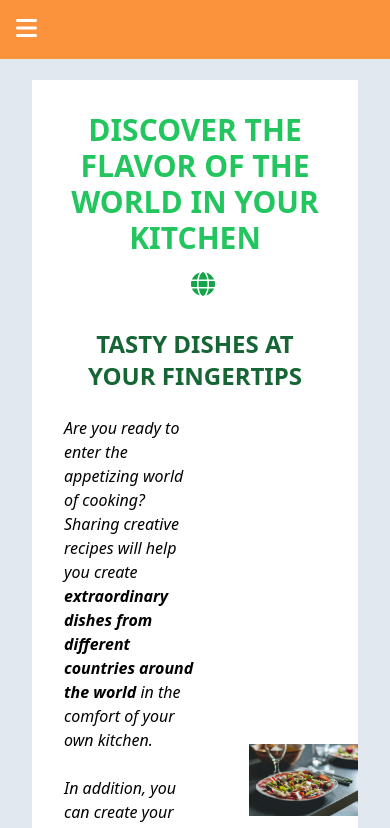
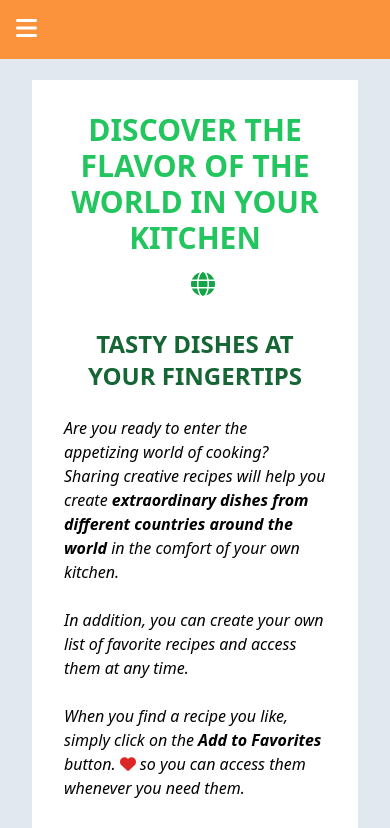
Before and after one commit to javub25/Recipes, a React (Vite) app: page / in a window 390 px wide. Shown: the top 828 px of the page. Built offline with nearby package versions, Linux system fonts and the light colour scheme.

Commit message:
Adding tablets class

```diff
--- a/tailwind.config.js
+++ b/tailwind.config.js
@@ -8,6 +8,7 @@ export default {
   theme: {
     screens: {
       'mobile': {'max': '480px'},
+      'tablets': {'max': '894px'},
       ...defaultTheme.screens,
     },
     extend: {},
```
